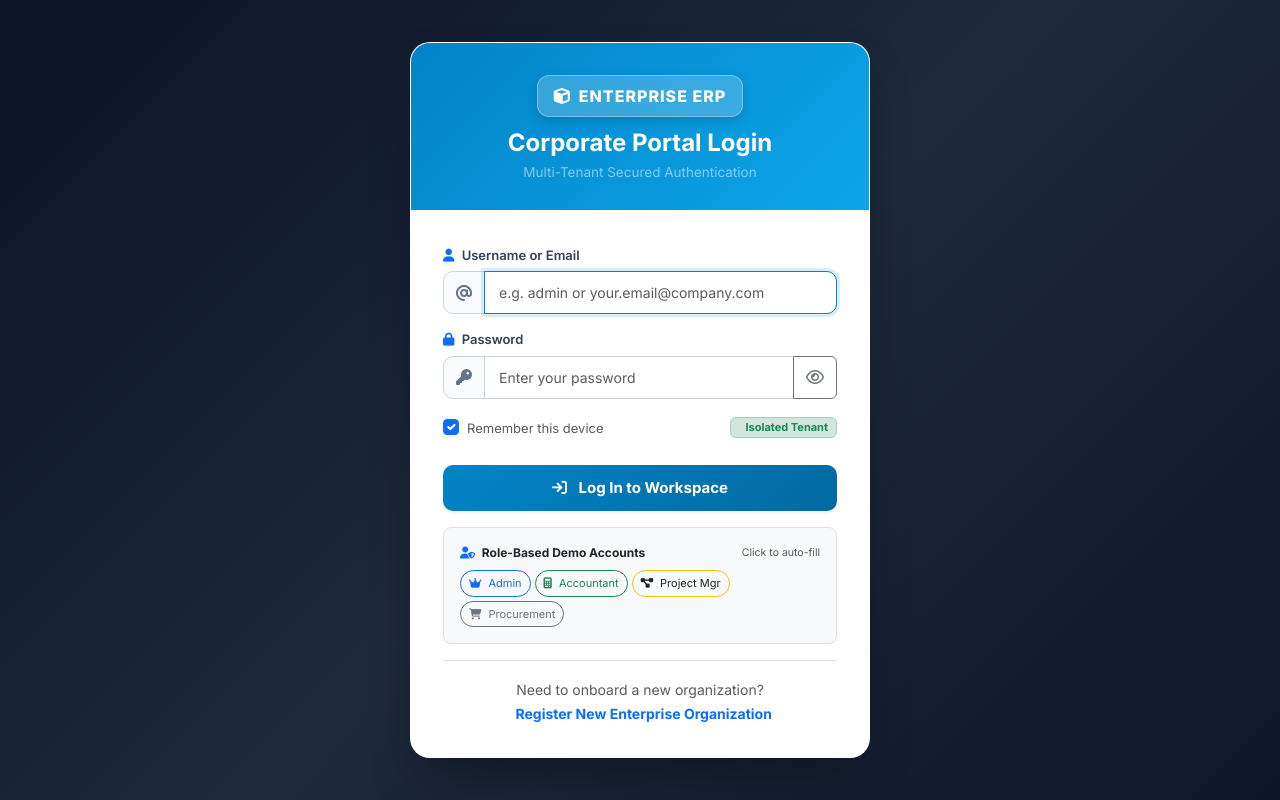
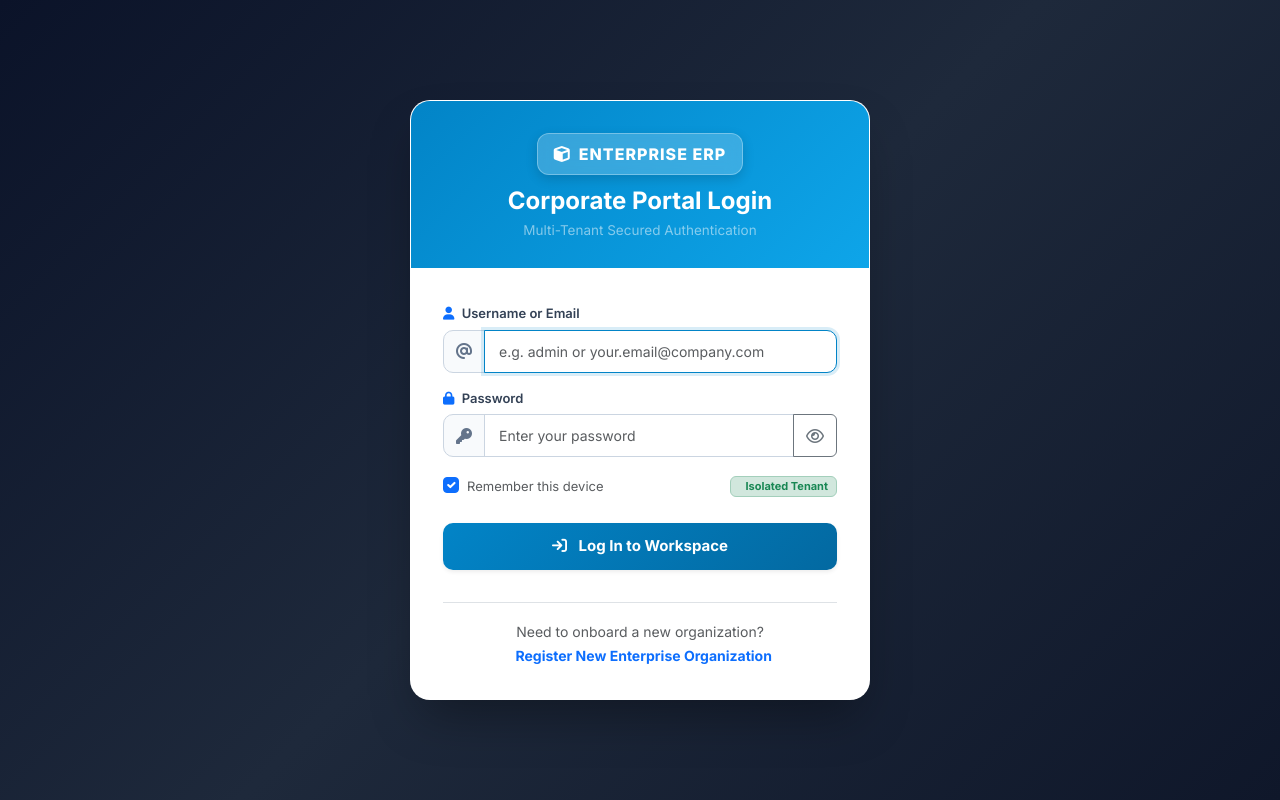
Before and after one commit to merodokancare-beep/New-ERP-Solution, an ASP.NET Core app: page /Account/Login in a window 1280 px wide. Run offline with ASP.NET Core 8, Linux system fonts and the light colour scheme.

Commit message:
Remove demo accounts box from login page for clean corporate login

```diff
--- a/src/SDK.ERP.Web/Views/Account/Login.cshtml
+++ b/src/SDK.ERP.Web/Views/Account/Login.cshtml
@@ -208,28 +208,6 @@
                 <i class="fa-solid fa-arrow-right-to-bracket me-2"></i> Log In to Workspace
             </button>
 
-            <!-- Quick Role-Based User Credentials -->
-            <div class="p-3 rounded-3 bg-light border mb-3" style="font-size: 12px;">
-                <div class="d-flex align-items-center justify-content-between mb-2">
-                    <span class="fw-bold text-dark"><i class="fa-solid fa-user-shield me-1 text-primary"></i> Role-Based Demo Accounts</span>
-                    <span class="text-muted" style="font-size: 10.5px;">Click to auto-fill</span>
-                </div>
-                <div class="d-flex flex-wrap gap-1">
-                    <button type="button" class="btn btn-sm btn-outline-primary py-1 px-2 rounded-pill fill-cred" data-user="admin" data-pwd="admin123" style="font-size: 11px;">
-                        <i class="fa-solid fa-crown me-1"></i> Admin
-                    </button>
-                    <button type="button" class="btn btn-sm btn-outline-success py-1 px-2 rounded-pill fill-cred" data-user="accountant" data-pwd="accountant123" style="font-size: 11px;">
-                        <i class="fa-solid fa-calculator me-1"></i> Accountant
-                    </button>
-                    <button type="button" class="btn btn-sm btn-outline-warning py-1 px-2 rounded-pill fill-cred text-dark" data-user="pm" data-pwd="pm123" style="font-size: 11px;">
-                        <i class="fa-solid fa-diagram-project me-1"></i> Project Mgr
-                    </button>
-                    <button type="button" class="btn btn-sm btn-outline-secondary py-1 px-2 rounded-pill fill-cred" data-user="procurement" data-pwd="proc123" style="font-size: 11px;">
-                        <i class="fa-solid fa-cart-shopping me-1"></i> Procurement
-                    </button>
-                </div>
-            </div>
-
             <!-- Onboard Sister / New Company Link -->
             <div class="text-center mt-3 pt-3 border-top">
                 <span class="text-muted small">Need to onboard a new organization?</span><br />
@@ -254,13 +232,6 @@
         });
     }
 
-    document.querySelectorAll('.fill-cred').forEach(btn => {
-        btn.addEventListener('click', function() {
-            const usernameInput = document.querySelector('input[name="Username"]');
-            if (usernameInput) usernameInput.value = this.getAttribute('data-user');
-            if (loginPassword) loginPassword.value = this.getAttribute('data-pwd');
-        });
-    });
 </script>
 
 </body>
```
